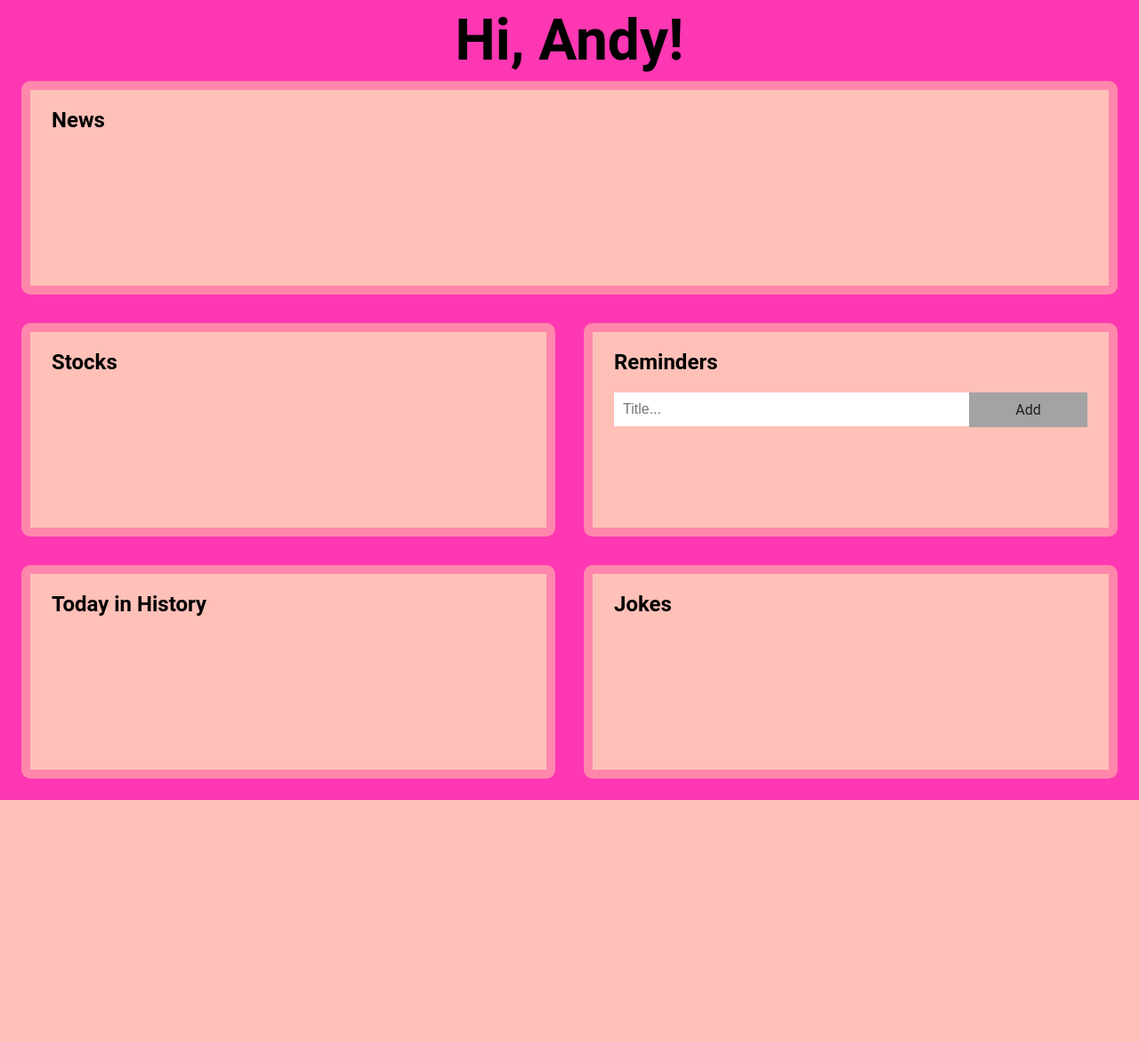
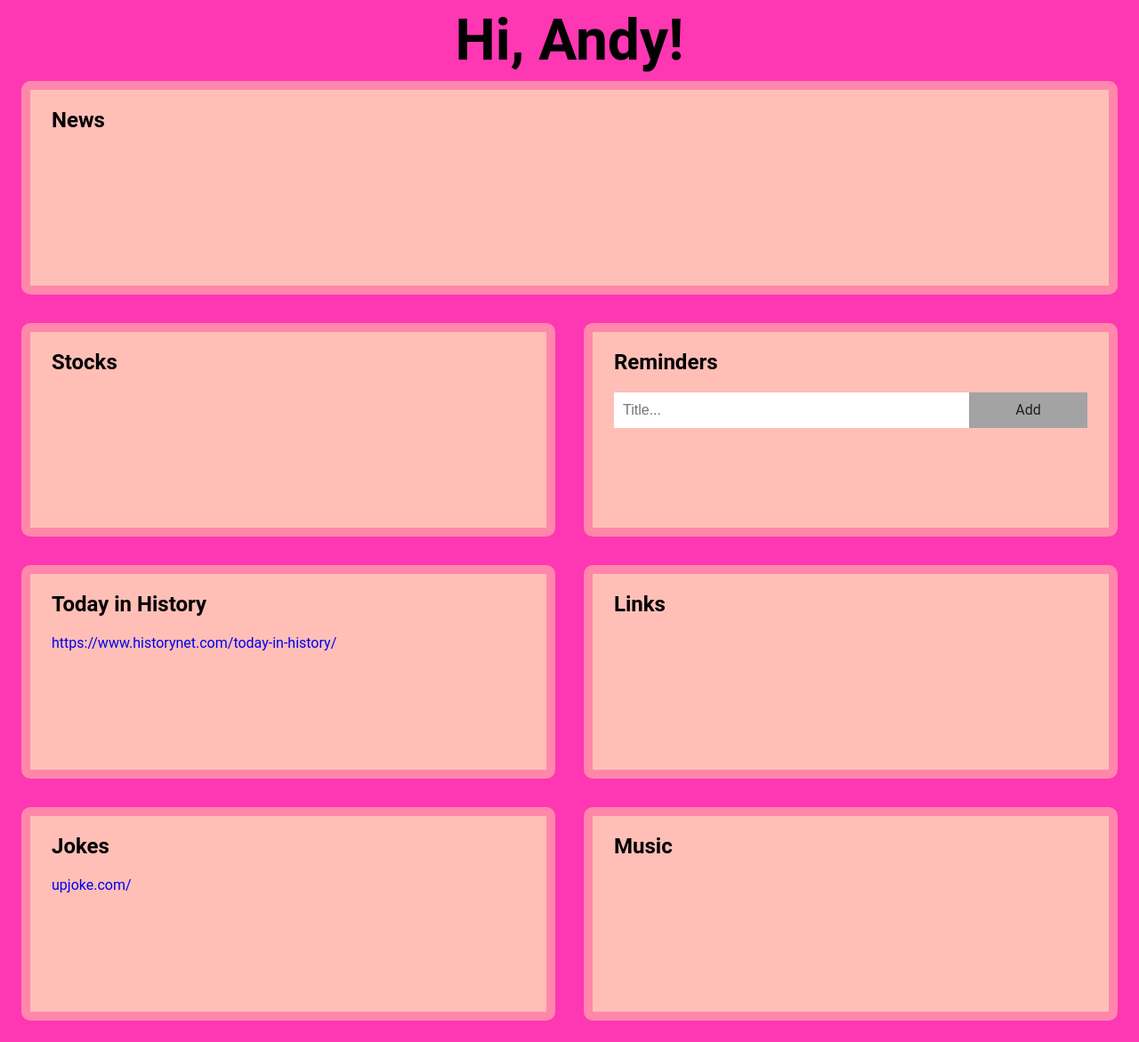
Before and after one commit to AndyLi23/HomePage, a Flask app: template HomePage/templates/index.html in a window 1280 px wide. Shown: the whole page at 89% size. Before the commit the page ends 899 px from the top, so only its background shows below. Run offline with Flask 2, Linux system fonts and the light colour scheme; the template is opened without the code that fills it, so the values that code supplies are empty; some libraries are stand-ins or nearby versions; grey boxes are pictures that could not be loaded.

Commit message:
Stocks & expand

```diff
--- a/HomePage/backend/jokes/get_filter_jokes.py
+++ b/HomePage/backend/jokes/get_filter_jokes.py
@@ -3,6 +3,7 @@ from random import randint
 
 
 def get_jokes():
+    print("start jokes")
     with open("HomePage/backend/jokes/jokes.csv", "r") as fin:
         reader = csv.reader(fin)
         ans = []
@@ -11,4 +12,5 @@ def get_jokes():
     l = []
     for i in range(5):
         l.append(ans[randint(0, len(ans))])
+    print("end jokes")
     return l
--- a/HomePage/home.py
+++ b/HomePage/home.py
@@ -3,37 +3,56 @@ from HomePage.backend.jokes.get_filter_jokes import get_jokes
 from HomePage.backend.news.news import get_all_news, websites_
 from HomePage.backend.stocks.stocks import get_all_stock
 from HomePage.backend.today.today import get_today
-from random import randint
+from random import randint, shuffle
+from multiprocessing import Pool
 
 bp = Blueprint('home', __name__)
 
+websites = {
+    "CNN": ["https://www.cnn.com/specials/last-50-stories", ["cd__headline-text"]],
+    "New York Times": ["https://www.nytimes.com/", ["css-1cmu9py esl82me0", "balancedHeadline"]],
+    "Washington Post": ["https://www.washingtonpost.com/", []],
+    "Wall Street Journal": ["https://www.wsj.com/", []],
+    "The Atlantic": ["https://www.theatlantic.com/most-popular/", ["hed"]],
+}
 
-@bp.route('/')
-def index():
-    websites = {
-        "CNN": ["https://www.cnn.com/specials/last-50-stories", ["cd__headline-text"]],
-        "New York Times": ["https://www.nytimes.com/", ["css-1cmu9py esl82me0", "balancedHeadline"]],
-        "Washington Post": ["https://www.washingtonpost.com/", []],
-        "Wall Street Journal": ["https://www.wsj.com/", []],
-        "The Atlantic": ["https://www.theatlantic.com/most-popular/", ["hed"]],
-    }
-    news = get_all_news(websites, 10)
+
+def getWebsites():
+    news = get_all_news(websites, 15)
     all_news = []
     for i in websites.keys():
         if i in news.keys():
             l = list(zip(news[i].keys(), news[i].values()))
             temp = set()
-            for i in range(5):
+            for _ in range(5):
                 while True:
                     j = l[randint(0, len(l)-1)]
-                    if j not in temp:
-                        temp.add(j)
+                    new = (i + ": " + j[0], j[1])
+                    if new not in temp:
+                        temp.add(new)
                         break
                     else:
                         pass
-            all_news.extend(temp)
+            all_news.extend(list(temp))
+    shuffle(all_news)
+    return all_news
+
+
+def getStock():
     s = get_all_stock()
     for k, v in s.items():
         v['price'] = k + " " + v['price'] + \
             "." * (15-len(k + " " + v['price']))
-    return render_template('index.html', news=all_news, jokes=get_jokes(), today=get_today(), stocks=s)
+    return s
+
+
+@bp.route('/')
+def index():
+    pool = Pool(processes=2)
+
+    all_news = pool.apply_async(getWebsites)
+    s = pool.apply_async(getStock)
+    pool.close()
+    pool.join()
+
+    return render_template('index.html', news=all_news.get(), jokes=get_jokes(), today=get_today(), stocks=s.get())
--- a/HomePage/static/style.css
+++ b/HomePage/static/style.css
@@ -47,7 +47,7 @@ h1 {
 .panel {
     border: 10px solid #ff87ab;
     border-radius: 10px;
-    animation: panelPulse 5s infinite;
+    background: #ffbfb7;
 }
 
 @keyframes panelPulse {
@@ -99,6 +99,16 @@ h1 {
 }
 
 #jokes {
+    order: 4;
+    padding: 0rem 0rem 0rem 1.5rem;
+    margin: 1rem;
+    overflow-y: auto;
+    height: 15rem;
+    flex-grow: 1;
+    width: 30rem;
+}
+
+#links {
     order: 3;
     padding: 0rem 0rem 0rem 1.5rem;
     margin: 1rem;
@@ -108,6 +118,19 @@ h1 {
     width: 30rem;
 }
 
+#music {
+    order: 4;
+    padding: 0rem 0rem 0rem 1.5rem;
+    margin: 1rem;
+    overflow-y: auto;
+    height: 15rem;
+    flex-grow: 1;
+    width: 30rem;
+}
+
+#stock-title {
+  margin-bottom: -0.25rem;
+}
 
 #spacing {
     font-size: 2rem;
@@ -200,6 +223,7 @@ input {
   padding: 10px;
   float: left;
   font-size: 16px;
+  height: 40px;
 }
 
 /* Style the "Add" button */
@@ -214,6 +238,7 @@ input {
   cursor: pointer;
   transition: 0.3s;
   border-radius: 0;
+  height: 40px;
 }
 
 .addBtn:hover {
@@ -236,12 +261,12 @@ input {
     margin: 0;
 }
 #stocks-graph {
-    float: right;
+    float: left;
     width: auto;
-    margin-right: 1rem;
-    margin-left: 0rem;
+    margin-left: 2rem;
+    margin-right: 0rem;
     display: block;
-    margin-top: 20px;
+    margin-top: 15%;
 }
 
 #stock-title {
@@ -249,7 +274,7 @@ input {
 }
 
 .stock-desc {
-    margin-left: 10px;
+    margin-right: 10px;
     max-width: 8.5rem;
     font-family: Roboto, Verdana, Geneva, Tahoma, sans-serif;
     font-size: 14px;
@@ -262,14 +287,54 @@ input {
     margin: 0rem;
     display:block;
     width: auto;
-    margin-top: 20px;
-    margin-left: 15px;
+    margin-top: 13%;
+    margin-right: 15px;
+    float: right;
 }
 
 #stocks-graph-text {
-    margin-top: 22px;
-    float: left;
+    margin-top: 0px;
     position: relative;
     width: auto;
     display:block;
 }
+
+#stocks-change-buttons {
+  margin-left: 1.5rem;
+  margin-top: 5rem;
+  margin-bottom: -100px;
+  position: relative;
+  float: left;
+  max-width: 10rem;
+  width: auto;
+  font-size: 11px;
+}
+
+.stock-switch {
+  padding: 0rem 0.5rem 0rem 0.5rem;
+}
+
+.stock-switch:hover{
+  color: white;
+  cursor: pointer;
+}
+
+#myDIV {
+  margin: 0px;
+}
+
+a:link {
+  text-decoration: none;
+}
+
+a:visited {
+  text-decoration: none;
+}
+
+a:hover {
+  text-decoration: underline;
+}
+
+a:active {
+  text-decoration: underline;
+}
--- a/HomePage/templates/index.html
+++ b/HomePage/templates/index.html
@@ -12,7 +12,7 @@
             <h2>News</h2>
 
             {% for i in news %}
-            <a href="{{ i[1] }}" target="_blank">{{ i[0] }}</a></br>
+            <a href="{{ i[1] }}" target="_blank" class="news-a">{{ i[0] }}</a></br>
             {% endfor %}
             <p id="spacing"></p>
         </div>
@@ -22,12 +22,12 @@
             <div id="stocks-text">
                 {% for k,v in stocks.items() %}
                 {% if v["change"][-1] == "⬆" %}
-                <span onclick="newGraph(this)" id="{{ v["history"] }}" class="stock-button"
+                <span onclick="newGraph(this, 5)" id="{{ v["history"] }}" class="stock-button"
                     style="font-family: Courier;">
                     <p>{{ v['price'] }}<a style="background-color: #00ff00;">{{ v["change"] }}</a></p>
                 </span>
                 {% else %}
-                <span onclick="newGraph(this)" id="{{ v["history"] }}" class="stock-button"
+                <span onclick="newGraph(this, 5)" id="{{ v["history"] }}" class="stock-button"
                     style="font-family: Courier;">
                     <p>{{ v['price'] }}<a style="background-color: #ff0000;">{{ v["change"] }}</a></p>
                 </span>
@@ -48,7 +48,8 @@
                         let days = [];
                         let prices = [];
                         let i;
-                        for (i = 0; i < temp.length; i++) {
+                        console.log(k);
+                        for (i = temp.length - k; i < temp.length; i++) {
                             let t = temp[i].split(", ");
                             days.push(t[0].slice(1, t[0].length - 1));
                             prices.push(parseFloat(t[1]));
@@ -71,7 +72,7 @@
                             hAxis: {
                                 title: 'Day',
                             },
-                            backgroundColor: '#e5e5e5',
+                            backgroundColor: '#ffbfb7',
                             fontSize: 12,
                             fontName: "Roboto",
                             width: 216,
@@ -84,16 +85,43 @@
 
                 </script>
                 <script>
-                    function newGraph(i) {
+                    function newGraph(i, k) {
+                        var t = parseInt(k);
                         var graph = document.getElementById("stocks-graph");
                         var graphtext = document.getElementById("stocks-graph-text");
+                        var buttons = document.getElementById("stocks-change-buttons");
+
                         let is = i.id.split("|")[0].split("!");
-                        if (graph.hasChildNodes) {
-                            graph.removeChild(graph.firstChild);
+
+                        if (graph.firstElementChild != null) {
+                            graph.removeChild(graph.firstElementChild);
                         }
                         if (graphtext.firstElementChild != null) {
                             graphtext.removeChild(graphtext.firstElementChild);
                         }
+                        if (buttons.firstElementChild != null) {
+                            buttons.removeChild(buttons.firstElementChild);
+                        }
+
+                        let spb = document.createElement("span");
+                        let days = ["5", "15", "30", "60", "180", "360"];
+                        let q;
+                        for (q = 0; q < days.length; q++) {
+                            var z = document.createElement("span");
+                            var tx = document.createTextNode(days[q] + "d");
+                            z.appendChild(tx)
+                            z.className = "stock-switch";
+                            z.onclick = function () {
+                                var graph = document.getElementById("stocks-graph");
+                                if (graph.firstElementChild != null) {
+                                    graph.removeChild(graph.firstElementChild);
+                                }
+                                google.charts.setOnLoadCallback(drawChart(i.id, parseInt(this.firstChild.textContent)));
+                            };
+                            spb.appendChild(z);
+                        }
+                        buttons.appendChild(spb);
+
                         let u;
                         let sp = document.createElement("span");
                         sp.id = "stock-span";
@@ -103,11 +131,17 @@
                             p.className = "stock-desc";
                             sp.appendChild(p);
                         }
+
                         graphtext.appendChild(sp);
-                        google.charts.setOnLoadCallback(drawChart(i.id, i));
+                        google.charts.setOnLoadCallback(drawChart(i.id, t));
+                    }
+
+                    function changeGraph(i, k) {
+                        newGraph(i, k);
                     }
                 </script>
             </div>
+            <div id="stocks-change-buttons"></div>
             <div id="stocks-graph-text">
             </div>
             <div id="stocks-graph">
@@ -189,6 +223,13 @@
                 {{ i }}</br>
                 {% endfor %}
             </p>
+            <a href="https://www.historynet.com/today-in-history/" target="_blank"
+                class="news-a">https://www.historynet.com/today-in-history/</a>
+            <p id="spacing"></p>
+        </div>
+
+        <div class="panel" id="links">
+            <h2>Links</h2>
         </div>
 
         <div class="panel" id="jokes">
@@ -196,6 +237,14 @@
             {% for i in jokes %}
             <p>{{ i[0] }}</p>
             {% endfor %}
+            <a href="upjoke.com/" target="_blank" class="news-a">upjoke.com/</a>
+            <p id="spacing"></p>
+        </div>
+
+        <div class="panel" id="music">
+            <h2>Music</h2>
+            <iframe src="https://open.spotify.com/embed/playlist/6QRgglwxqLzWkx08B1Lrlw" width="300" height="380"
+                frameborder="0" allowtransparency="true" allow="encrypted-media"></iframe>
         </div>
     </div>
 </body>
```
Also changed, not shown: HomePage/backend/stocks/stocks.py (+13 -9 lines), 1 other file.
